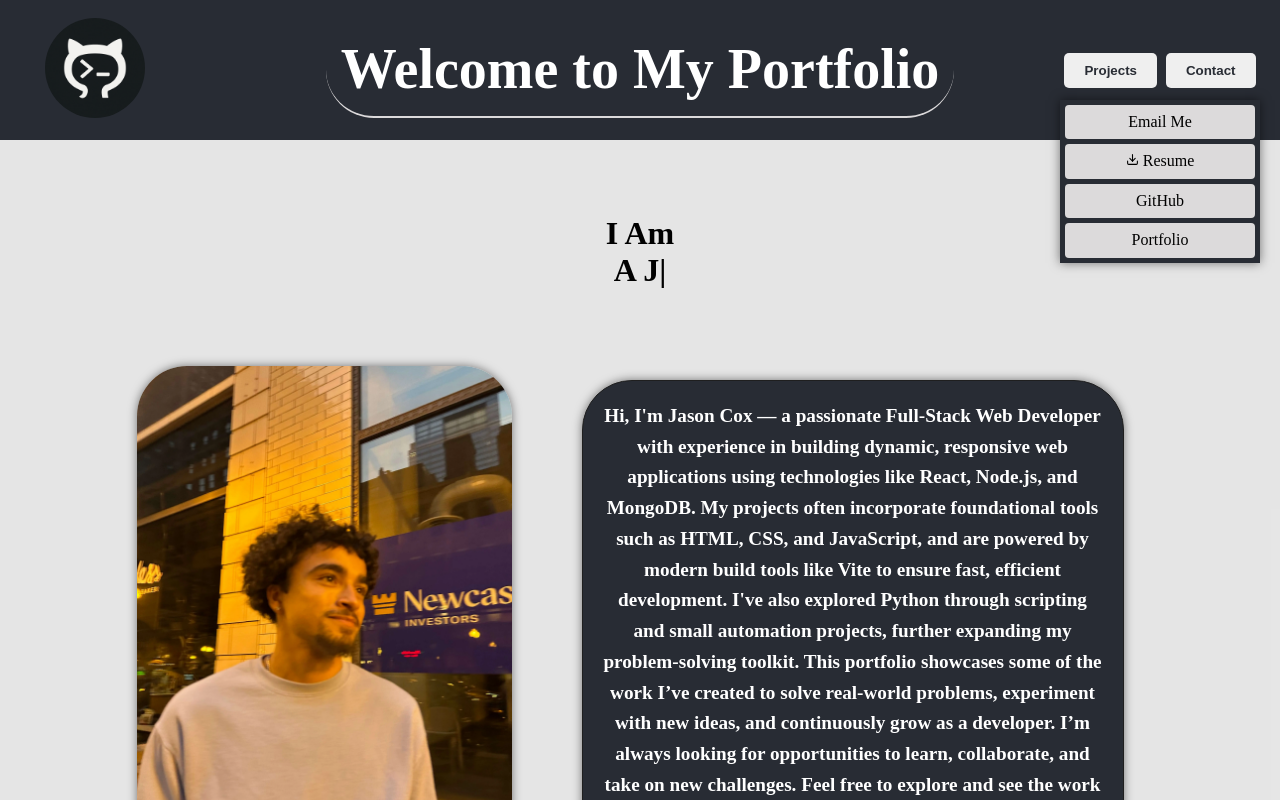
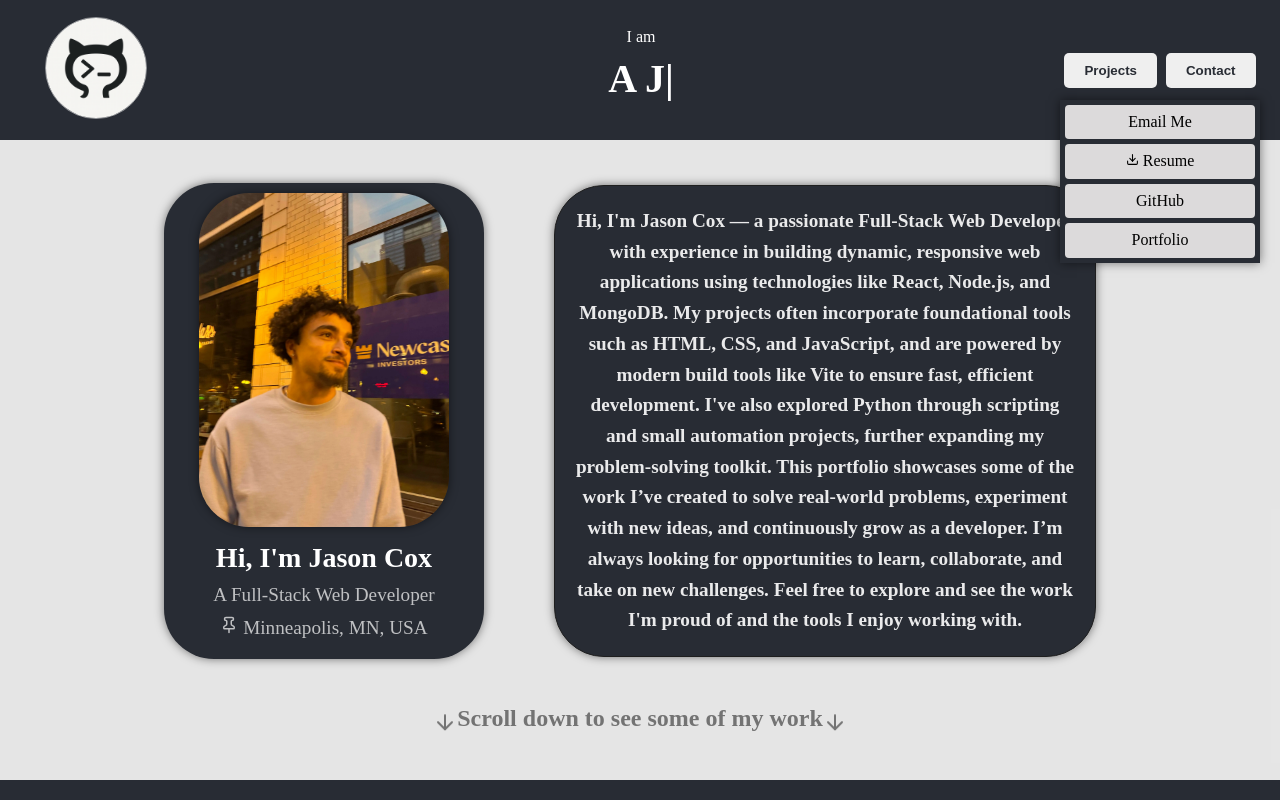
Before and after one commit to taxidriver802/portfolio, a React (Vite) app: page / in a window 1280 px wide. Both pictures are taken after a click on the button "Contact". Shown: the top 800 px of the page. Built offline with nearby package versions, Linux system fonts and the light colour scheme; no server answers.

Commit message:
refactored styles

```diff
--- a/src/components/App/App.jsx
+++ b/src/components/App/App.jsx
@@ -15,7 +15,7 @@ const App = () => {
     e.preventDefault();
 
     const formElement = form.current;
-    const now = new Date().toLocaleString();
+    const now = new Date().toISOString();
     formElement.elements["time"].value = now;
 
     emailjs
--- a/src/components/Contact/Contact.css
+++ b/src/components/Contact/Contact.css
@@ -20,3 +20,10 @@
   text-align: center;
   background-color: rgba(230, 228, 228, 0.95);
 }
+
+.contact__button:hover {
+  background-color: rgba(40, 44, 52, 0.5);
+  color: white;
+  border: 1px solid white;
+  transition: all 0.5s ease;
+}
--- a/src/components/Contact/Contact.jsx
+++ b/src/components/Contact/Contact.jsx
@@ -1,15 +1,32 @@
 import { Download } from "lucide-react";
 
 import "./Contact.css";
+import { useEffect, useRef } from "react";
 
-const Contact = ({ setShowEmailForm, setShowContact }) => {
+const Contact = ({ showEmailForm, setShowEmailForm, setShowContact }) => {
+  const contactRef = useRef(null);
+
+  const handleOutsideClick = (event) => {
+    if (contactRef.current && !contactRef.current.contains(event.target)) {
+      setShowContact(false);
+    }
+  };
+
+  useEffect(() => {
+    document.addEventListener("mousedown", handleOutsideClick);
+    return () => {
+      document.removeEventListener("mousedown", handleOutsideClick);
+    };
+  }, []);
+
   const handleEmailClick = () => {
     setShowEmailForm(true);
     setShowContact(false);
   };
 
   return (
-    <div className="contact">
+    <div className="contact" ref={contactRef}>
+      {!showEmailForm ? (
         <button
           type="button"
           onClick={handleEmailClick}
@@ -17,6 +34,11 @@ const Contact = ({ setShowEmailForm, setShowContact }) => {
         >
           Email Me
         </button>
+      ) : (
+        <a href="/" className="contact__button">
+          Home
+        </a>
+      )}
       <a
         className="contact__button"
         href="/portfolio/resume.pdf"
--- a/src/components/EmailForm/EmailForm.css
+++ b/src/components/EmailForm/EmailForm.css
@@ -61,3 +61,13 @@
   font-weight: bold;
   border: 1px solid white;
 }
+
+.email__form-container-button {
+  border: none;
+  color: #282c34;
+  font-weight: bold;
+  cursor: pointer;
+  border-radius: 5px;
+  padding: 10px 20px;
+  margin-top: 10px;
+}
--- a/src/components/Header/Header.css
+++ b/src/components/Header/Header.css
@@ -8,12 +8,18 @@
   height: 100px;
 }
 
-.header__title {
-  font-size: 3.5em;
+.header__title-container {
+  display: flex;
+  flex-direction: column;
+  align-items: center;
+  justify-content: center;
+}
+
+.header__title-typing {
+  font-size: 2.5em;
   font-weight: bold;
-  border-bottom: 2.5px solid rgba(230, 228, 228, 0.95);
-  border-radius: 75px;
-  padding: 15px;
+  padding-top: 10px;
+  padding-bottom: 10px;
 }
 
 .header__logo {
@@ -21,6 +27,7 @@
   border-radius: 100px;
   margin-left: 25px;
   margin-right: 75px;
+  border: 1px solid rgba(255, 255, 255, 0.5);
 }
 
 .header__logo-container {
@@ -45,6 +52,15 @@
   padding: 10px 20px;
 }
 
+.header__button:hover {
+  background-color: #282c34;
+  transform: scale(1.1);
+  color: white;
+  border: 1px solid white;
+  box-shadow: 0 0 10px rgba(123, 122, 122, 0.5);
+  transition: all 0.5s ease;
+}
+
 .header__contact {
   position: absolute;
   top: 100px;
--- a/src/components/Header/Header.jsx
+++ b/src/components/Header/Header.jsx
@@ -3,10 +3,22 @@ import { useState } from "react";
 import "./Header.css";
 
 import Contact from "../Contact/Contact";
-import mylogo from "../../assets/logo/mylogo.png";
+
+import myLogoInverted from "../../assets/logo/invertLogo.png";
+import TypingHeader from "../TypingHeader/TypingHeader";
 
 const Header = ({ showEmailForm, setShowEmailForm }) => {
   const [showContact, setShowContact] = useState(false);
+
+  const handleProjectsClick = () => {
+    if (showEmailForm) {
+      window.location.href = "/";
+    } else {
+      document
+        .getElementById("projects")
+        .scrollIntoView({ behavior: "smooth" });
+    }
+  };
 
   const handleContactClick = () => {
     setShowContact(!showContact);
@@ -14,18 +26,16 @@ const Header = ({ showEmailForm, setShowEmailForm }) => {
   return (
     <div className="header">
       <a href="/" className="header__logo-container">
-        <img src={mylogo} alt="website logo" className="header__logo" />
+        <img src={myLogoInverted} alt="website logo" className="header__logo" />
       </a>
-      <div className="header__title">Welcome to My Portfolio </div>
+      <div className="header__title-container">
+        <div className="header__title">I am</div>
+        <div className="header__title-typing">
+          <TypingHeader />
+        </div>
+      </div>
       <div className="header__buttons">
-        <button
-          className="header__button"
-          onClick={() => {
-            document
-              .getElementById("projects")
-              .scrollIntoView({ behavior: "smooth" });
-          }}
-        >
+        <button className="header__button" onClick={handleProjectsClick}>
           Projects
         </button>
         <button
--- a/src/components/Home/Home.css
+++ b/src/components/Home/Home.css
@@ -2,15 +2,8 @@
   display: flex;
   flex-direction: column;
   align-items: center;
-  min-height: 90vh;
+  height: 40rem;
   background-color: #1f1f1f1d;
-}
-
-.home__title {
-  margin-top: 75px;
-  display: flex;
-  flex-direction: column;
-  align-items: center;
 }
 
 .home__body {
@@ -19,14 +12,49 @@
   align-items: center;
   justify-content: center;
   width: 100%;
-  margin: 50px 0;
+  margin: 25px 0;
   gap: 50px;
 }
 
+.home__body-img-container {
+  display: flex;
+  flex-direction: column;
+  align-items: center;
+  justify-content: center;
+  background-color: #282c34;
+  border-radius: 50px;
+  box-shadow: 0 0 10px rgba(0, 0, 0, 0.5);
+  width: 300px;
+  padding: 10px;
+}
+
+.home__body-img-container-text {
+  display: flex;
+  flex-direction: column;
+  align-items: center;
+  margin-top: 5px;
+  gap: 10px;
+  color: white;
+  border-radius: 20px;
+  padding: 10px;
+}
+
+.home__body-img-container-text-title {
+  font-size: 1.75em;
+  margin: 0;
+}
+
+.home__body-img-container-text-subtitle {
+  font-size: 1.2em;
+  font-weight: 300;
+  opacity: 0.7;
+  margin: 0;
+}
+
 .home__image {
-  max-height: 500px;
+  max-height: 350px;
   height: 100%;
-  width: auto;
+  width: 250px;
   box-shadow: 0 0 10px rgba(0, 0, 0, 0.5);
   border-radius: 50px;
   display: block;
@@ -36,19 +64,20 @@
   max-width: 500px;
   text-align: center;
   margin: 20px;
+
   font-size: 1.2em;
   line-height: 1.6;
   border: 1px solid #1f1f1f;
   border-radius: 50px;
   padding: 20px;
-  color: white;
+  color: rgba(255, 255, 255, 0.9);
   background-color: #282c34;
   box-shadow: 0 0 10px rgba(0, 0, 0, 0.5);
 }
 
 .home__project-preview-title {
   opacity: 0.5;
-  padding-top: 150px;
+  margin: 0;
 }
 
 .bobbing-arrow {
--- a/src/components/Home/Home.jsx
+++ b/src/components/Home/Home.jsx
@@ -1,18 +1,27 @@
-import { ArrowDown } from "lucide-react";
+import { ArrowDown, Pin } from "lucide-react";
 
 import "./Home.css";
 
 import profileImg from "../../assets/image/IMG_2608.webp";
-import TypingHeader from "../TypingHeader/TypingHeader";
 
 const Home = () => {
   return (
     <div className="home">
-      <h1 className="home__title">
-        I Am <TypingHeader />
-      </h1>
       <div className="home__body">
-        <img src={profileImg} alt="A picture of me" className="home__image" />
+        <div className="home__body-img-container">
+          <img src={profileImg} alt="A picture of me" className="home__image" />
+          <div className="home__body-img-container-text">
+            <h1 className="home__body-img-container-text-title">
+              Hi, I'm Jason Cox
+            </h1>
+            <h2 className="home__body-img-container-text-subtitle">
+              A Full-Stack Web Developer
+            </h2>
+            <h3 className="home__body-img-container-text-subtitle">
+              <Pin width={18} height={18} /> Minneapolis, MN, USA
+            </h3>
+          </div>
+        </div>
         <h3 className="home__description">
           Hi, I'm Jason Cox — a passionate Full-Stack Web Developer with
           experience in building dynamic, responsive web applications using
@@ -30,7 +39,7 @@ const Home = () => {
       </div>
       <h2 className="home__project-preview-title">
         <ArrowDown className="bobbing-arrow" />
-        Scroll down to see my work
+        Scroll down to see some of my work
         <ArrowDown className="bobbing-arrow" />
       </h2>
     </div>
--- a/src/components/TypingHeader/TypingHeader.jsx
+++ b/src/components/TypingHeader/TypingHeader.jsx
@@ -16,6 +16,12 @@ const TypingHeader = () => {
         "💡 A Creative Thinker",
         "A Passionate Coder",
         "An Adaptable Professional",
+        "🚀 A Problem Solver",
+        "🌐 A Web Application Builder",
+        "🛠️ A React & Node.js Specialist",
+        "🤝 A Team Player",
+        "🎨 A UI/UX Explorer",
+        "🔍 A Detail-Oriented Engineer",
       ],
       typeSpeed: 50,
       backSpeed: 30,
@@ -23,7 +29,7 @@ const TypingHeader = () => {
     });
 
     return () => {
-      typed.current.destroy(); // Clean up on unmount
+      typed.current.destroy();
     };
   }, []);
 
```
Also changed, not shown: src/assets/logo/invertLogo.png (added). Lines whose indentation alone changed are shown as unchanged.
